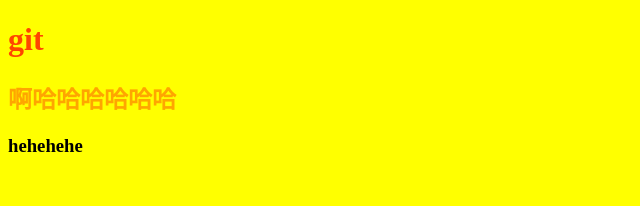
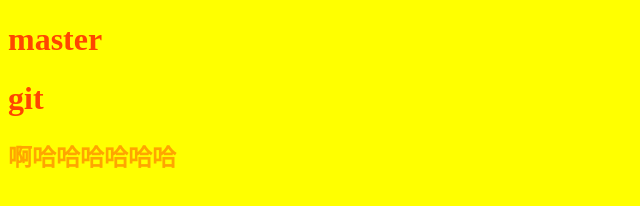
Before and after one commit to qipan321/git_project01, a plain HTML site: page index.html in a window 1280 px wide. Shown: the whole page, without its empty margins (0-640 px from the left). Drawn offline with Linux system fonts and the light colour scheme.

Commit message:
修改index.html

```diff
--- a/index.html
+++ b/index.html
@@ -1,4 +1,5 @@
 <!DOCTYPE html>
+
 <html lang="en">
 <head>
     <meta charset="UTF-8">
@@ -7,9 +8,9 @@
     <link rel="stylesheet" href="./index.css">
 </head>
 <body>
+    <h1>master</h1>
     <h1>git</h1>
     <h2>啊哈哈哈哈哈哈</h2>
-    <h3>hehehehe</h3>
     <script src="./index.js"></script>
 </body>
 </html>
```
